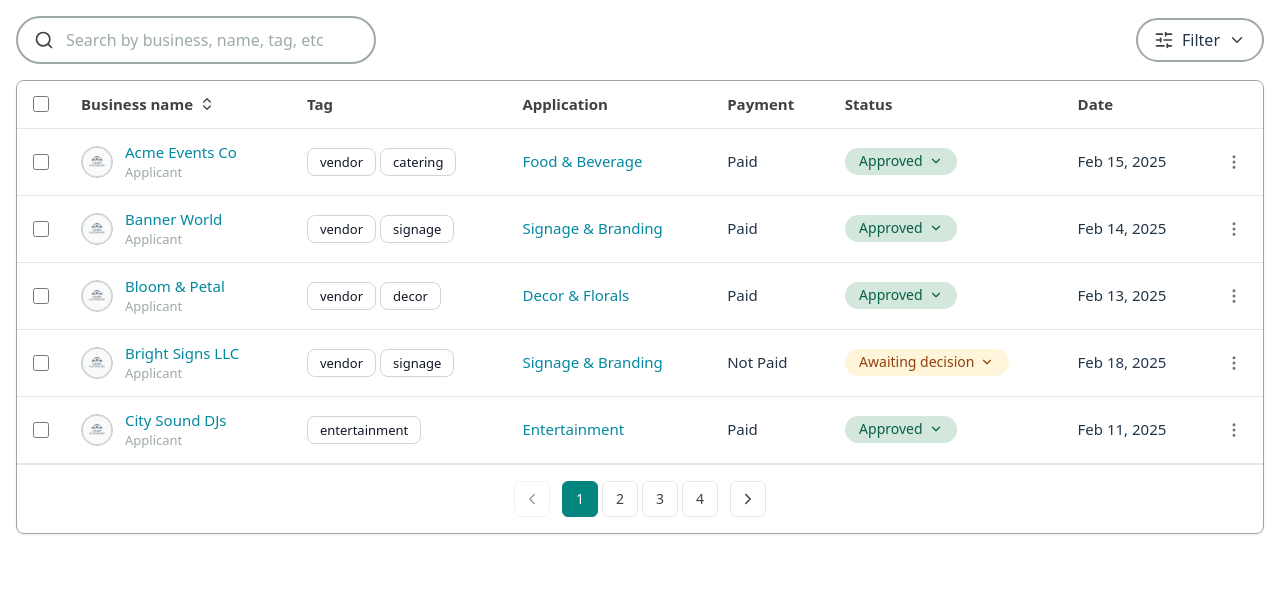
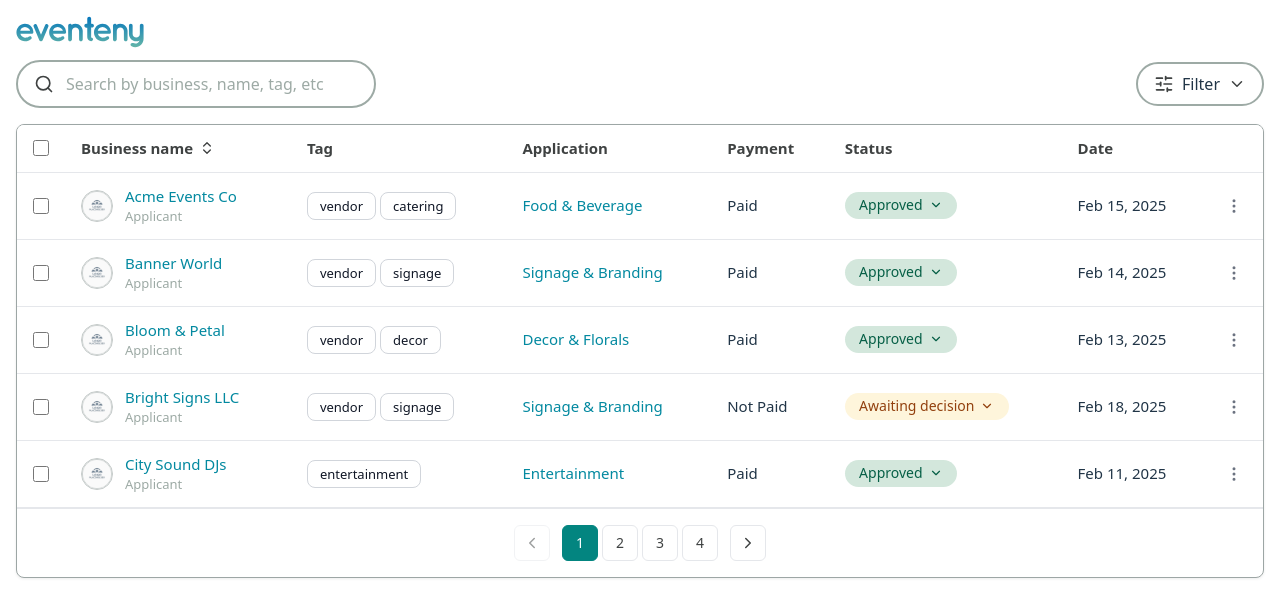
Before and after one commit to nitishahuja/eventeny, a React (Vite) app: page / in a window 1280 px wide. Shown: the top 616 px of the page. Built offline with nearby package versions, Linux system fonts and the light colour scheme.

Commit message:
improved resposivity

```diff
--- a/src/App.css
+++ b/src/App.css
@@ -40,6 +40,19 @@
   padding-bottom: calc(0.75rem + env(safe-area-inset-bottom));
   background-color: #fff;
   overflow-x: clip;
+}
+
+.app-header {
+  display: flex;
+  align-items: center;
+  justify-content: flex-start;
+  margin-bottom: 0.75rem;
+}
+
+.app-header-logo {
+  display: block;
+  height: 32px;
+  width: auto;
 }
 
 .app-top {
--- a/src/App.jsx
+++ b/src/App.jsx
@@ -59,6 +59,13 @@ function App() {
         Skip to main content
       </a>
       <div className='app'>
+        <header className='app-header' aria-label='Eventeny'>
+          <img
+            src='/logo-page-header.svg'
+            alt='Eventeny'
+            className='app-header-logo'
+          />
+        </header>
         {!selectedApplicant ? (
           <>
             <header
```
Also changed, not shown: public/logo-page-header.svg (added).
